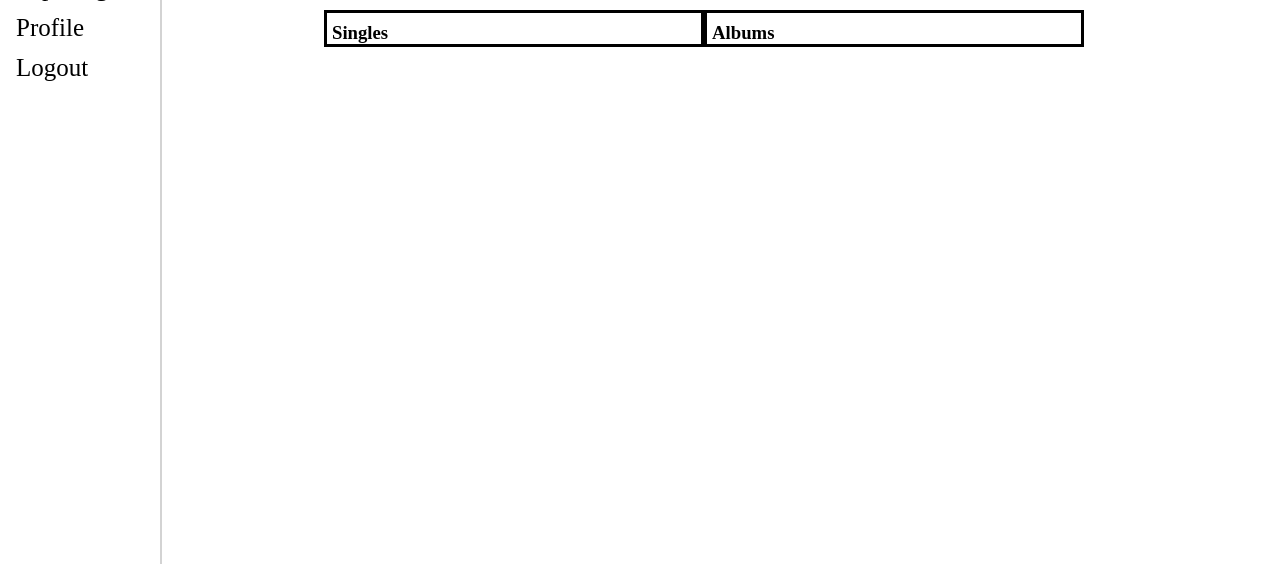
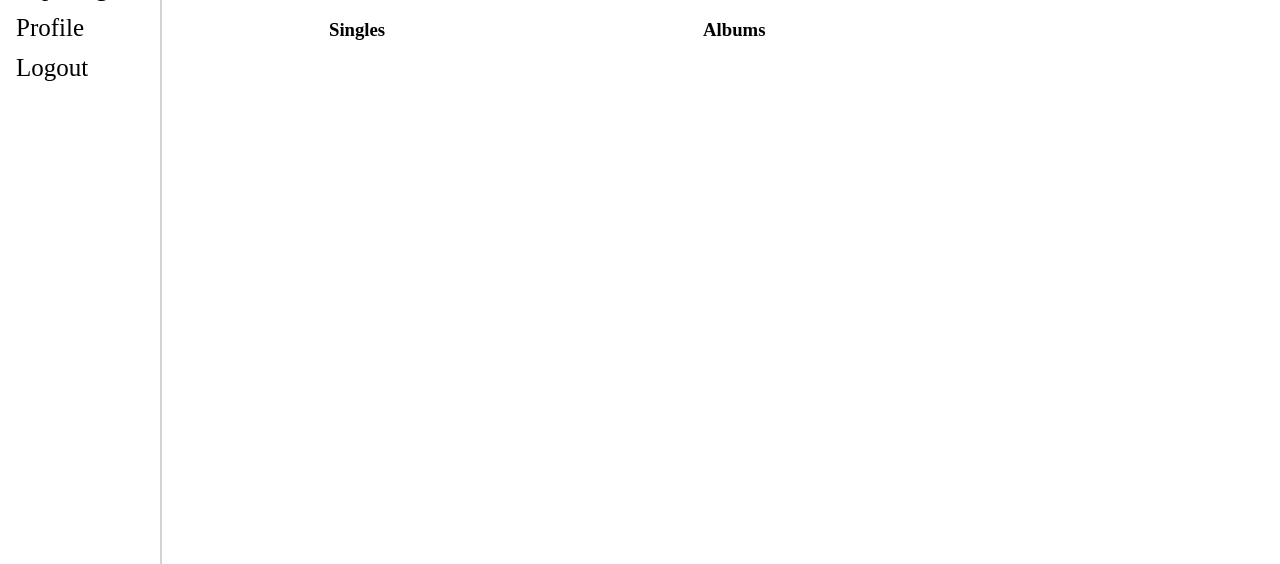
Before and after one commit to alexchchen/musicrant, a Django app: template 471Project/MyProject/FirstApp/templates/artist.html in a window 1280 px wide. Shown: the part 236-800 px from the top of the page. Run offline with Django 4.2, Linux system fonts and the light colour scheme; the template is opened without the code that fills it, so the values that code supplies are empty.

Commit message:
got rid of ugly boxes on producer and artist page

```diff
--- a/471Project/MyProject/FirstApp/templates/artist.html
+++ b/471Project/MyProject/FirstApp/templates/artist.html
@@ -35,12 +35,10 @@
             }
             .songList {
                 padding-left: 5px;
-                border-style: solid;
                 float: left;
                 width: 40%;
             }
             .albumList {
-                border-style: solid;
                 float: left;
                 padding-left: 5px;
                 width:40%;
--- a/471Project/MyProject/FirstApp/templates/producer.html
+++ b/471Project/MyProject/FirstApp/templates/producer.html
@@ -35,12 +35,10 @@
             }
             .songList {
                 padding-left: 5px;
-                border-style: solid;
                 float: left;
                 width: 40%;
             }
             .albumList {
-                border-style: solid;
                 float: left;
                 padding-left: 5px;
                 width:40%;
```
